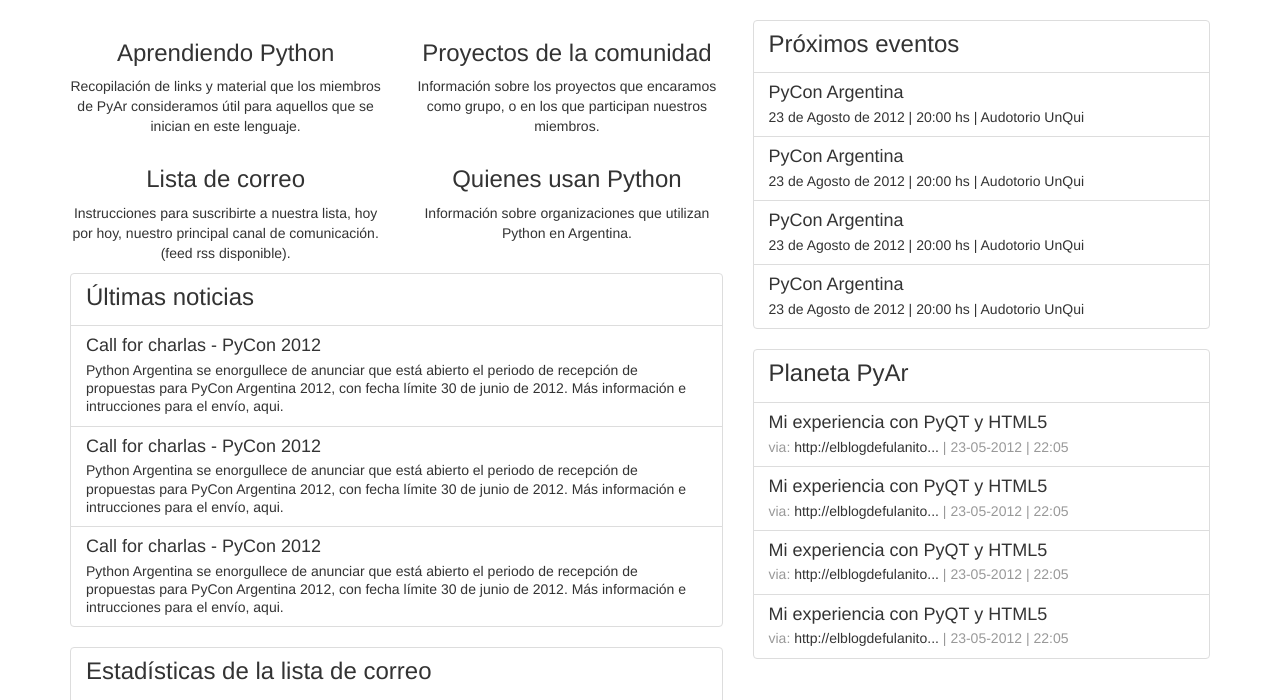
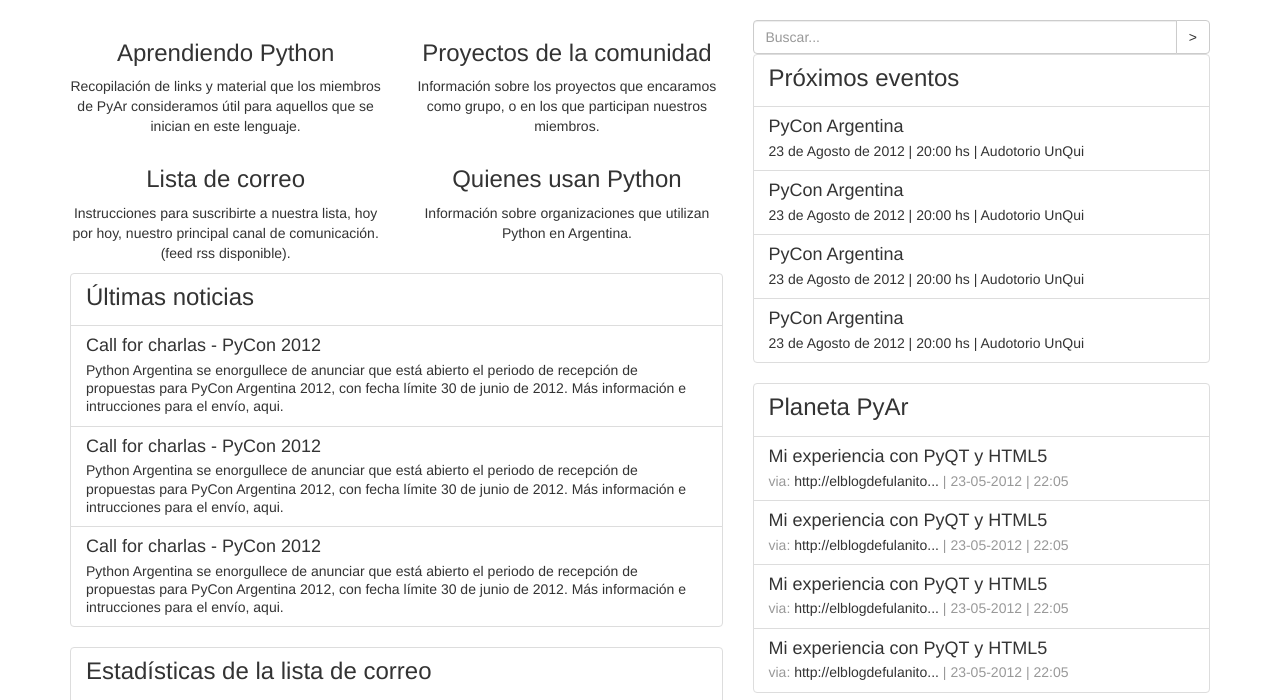
Before and after one commit to PyAr/pyarweb, a Django app: page / in a window 1280 px wide. Shown: the part 51-751 px from the top of the page. Run offline with Django 3.2, Linux system fonts and the light colour scheme; some libraries are stand-ins or nearby versions.

Commit message:
Update index.html
Agregar SearchBox

```diff
--- a/community/templates/community/index.html
+++ b/community/templates/community/index.html
@@ -59,6 +59,15 @@
 			</div>
 			<div class="col-md-5">
 
+				<!-- SeachBox -->
+
+				<section class="input-group search">
+					<input type="text" placeholder="Buscar..." class="form-control">
+					<span class="input-group-btn">
+						<button class="btn btn-default" type="button">></button>
+					</span>
+				</section>
+
 				<!-- Próximos eventos -->
 
 				<section class="list-group">
```
